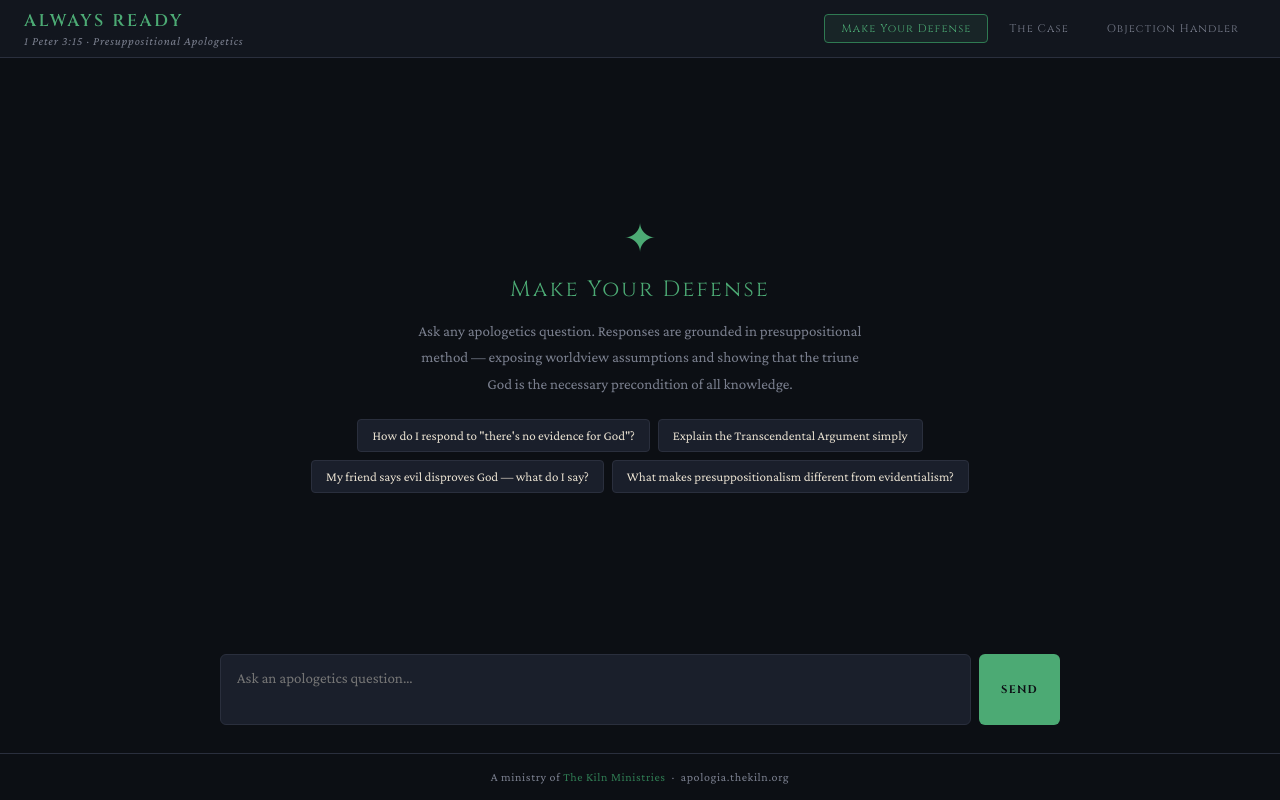
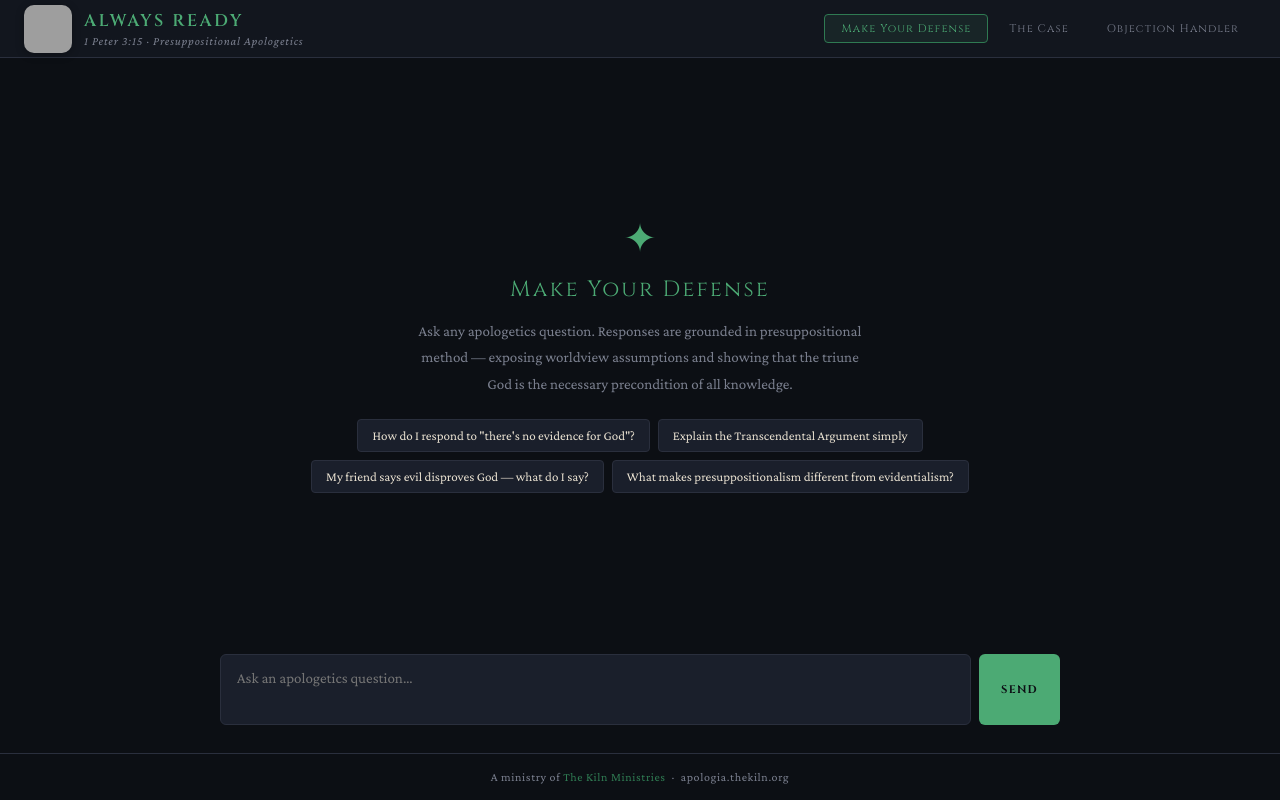
Before and after one commit to jjohnsonthekiln/always-ready, a plain HTML site: page index.html in a window 1280 px wide. Drawn offline with nearby package versions, Linux system fonts and the light colour scheme; grey boxes are pictures that could not be loaded.

Commit message:
Update index.html

```diff
--- a/index.html
+++ b/index.html
@@ -376,12 +376,15 @@
 </head>
 <body>
 <div id="app">
+<header>
+    <div style="display:flex; align-items:center; gap:0.75rem;">
+      <img src="always-ready-icon.jpg" alt="Always Ready" style="width:48px; height:48px; border-radius:10px; box-shadow:0 2px 8px rgba(0,0,0,0.3); flex-shrink:0;" />
+      <div>
+        <div class="logo">ALWAYS READY</div>
+        <div class="tagline">1 Peter 3:15 · Presuppositional Apologetics</div>
+      </div>
+    </div>
 
-  <header>
-    <div>
-      <div class="logo">ALWAYS READY</div>
-      <div class="tagline">1 Peter 3:15 · Presuppositional Apologetics</div>
-    </div>
     <nav>
       <button class="nav-btn active" data-tab="chat">Make Your Defense</button>
       <button class="nav-btn" data-tab="topics">The Case</button>
```
